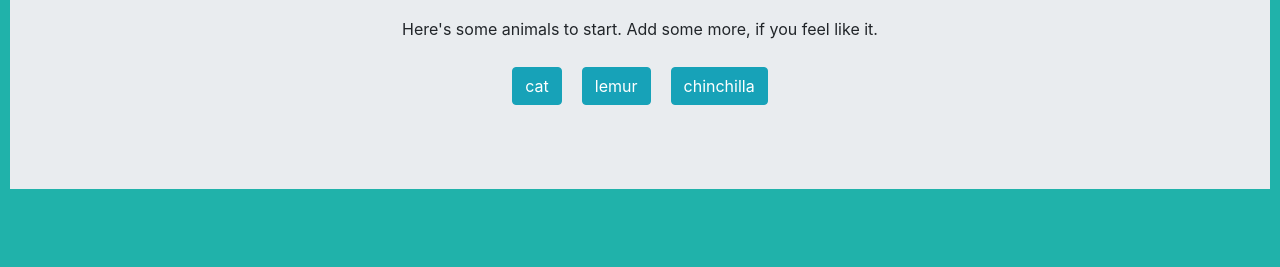
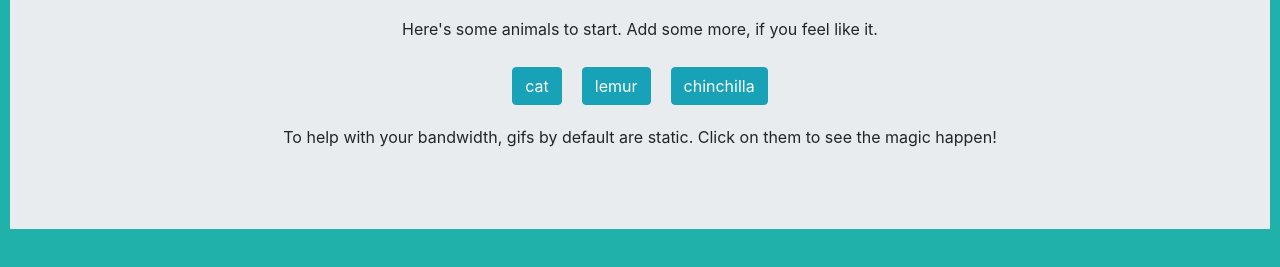
Before and after one commit to prry93/gif, a plain HTML site: page index.html in a window 1280 px wide. Shown: the part 185-452 px from the top of the page. Drawn offline with nearby package versions, Linux system fonts and the light colour scheme.

Commit message:
added text to html

```diff
--- a/index.html
+++ b/index.html
@@ -37,9 +37,10 @@
         <!-- Button triggers new gifs  -->
         <input id="add-gif" type="submit" value="Add a gif">
       </form>
-      <!-- Div for the buttons -->
       <p>Here's some animals to start. Add some more, if you feel like it.</p>
+    <!-- Div for the buttons -->
       <div id="buttons-view"></div>
+      <p>To help with your bandwidth, gifs by default are static. Click on them to see the magic happen!</p>
     </div>
   </div>
 
```
